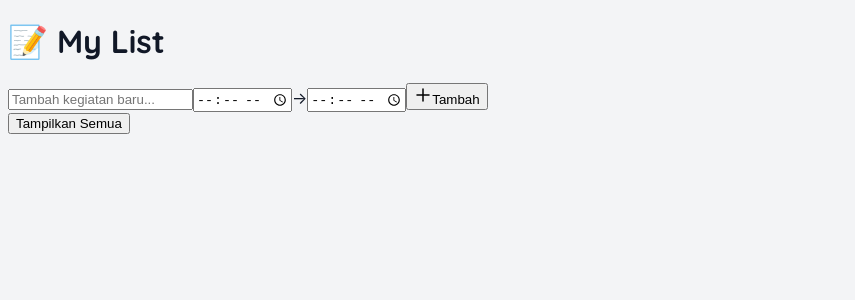
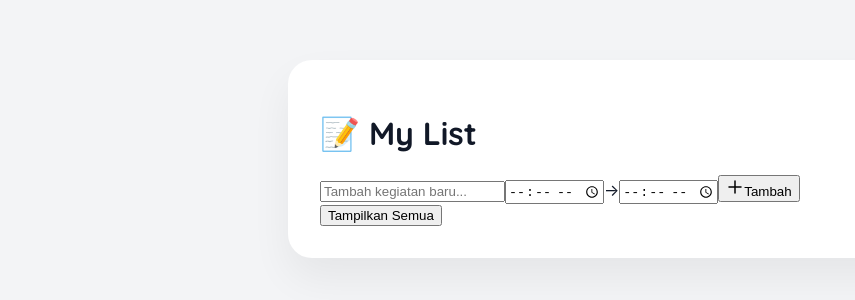
Before and after one commit to muhammadrafiansori/32-pbk-uts-233510586, a Vue app: page / in a window 1280 px wide. Shown: the top 300 px of the page, without its empty margins (0-855 px from the left). Built offline with nearby package versions, Linux system fonts and the light colour scheme.

Commit message:
Modifikasi Container

```diff
--- a/src/App.vue
+++ b/src/App.vue
@@ -105,4 +105,13 @@ body {
   color: #111827;
 }
 
+.container {
+  max-width: 640px;
+  margin: 60px auto;
+  padding: 32px;
+  background-color: #ffffff;
+  border-radius: 24px;
+  box-shadow: 0 20px 40px rgba(0, 0, 0, 0.06);
+}
+
 </style>
```
